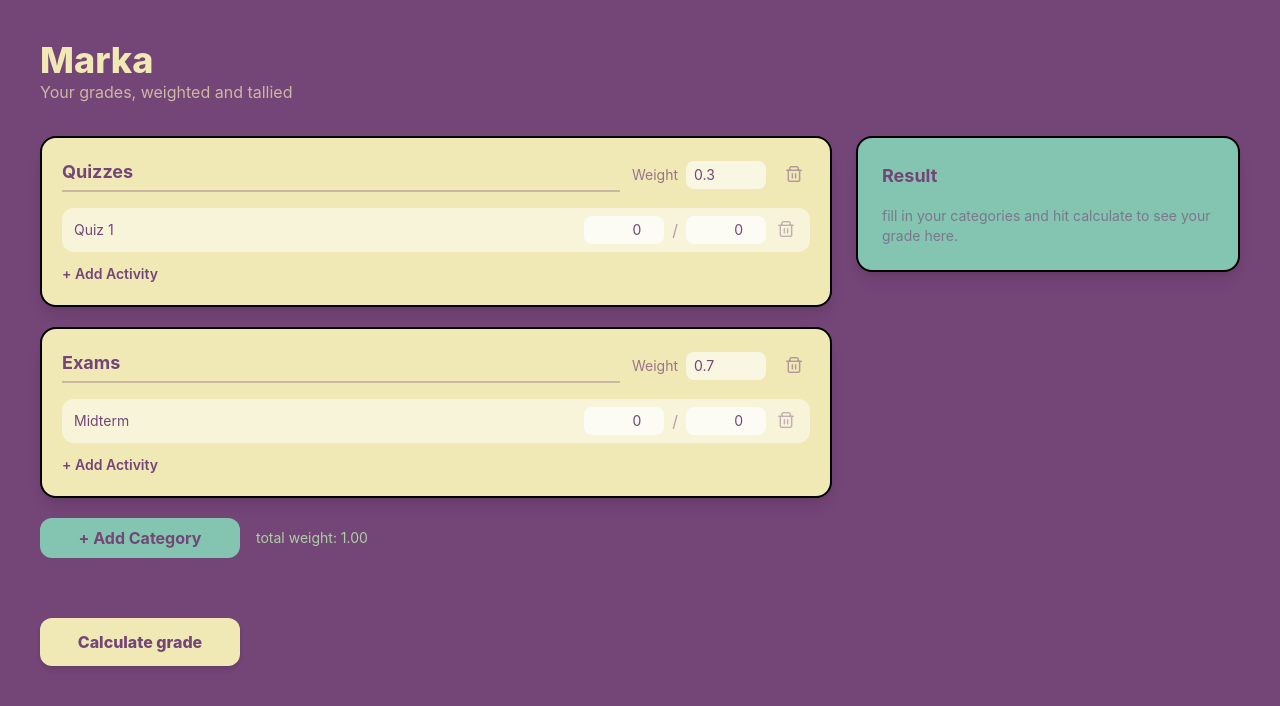
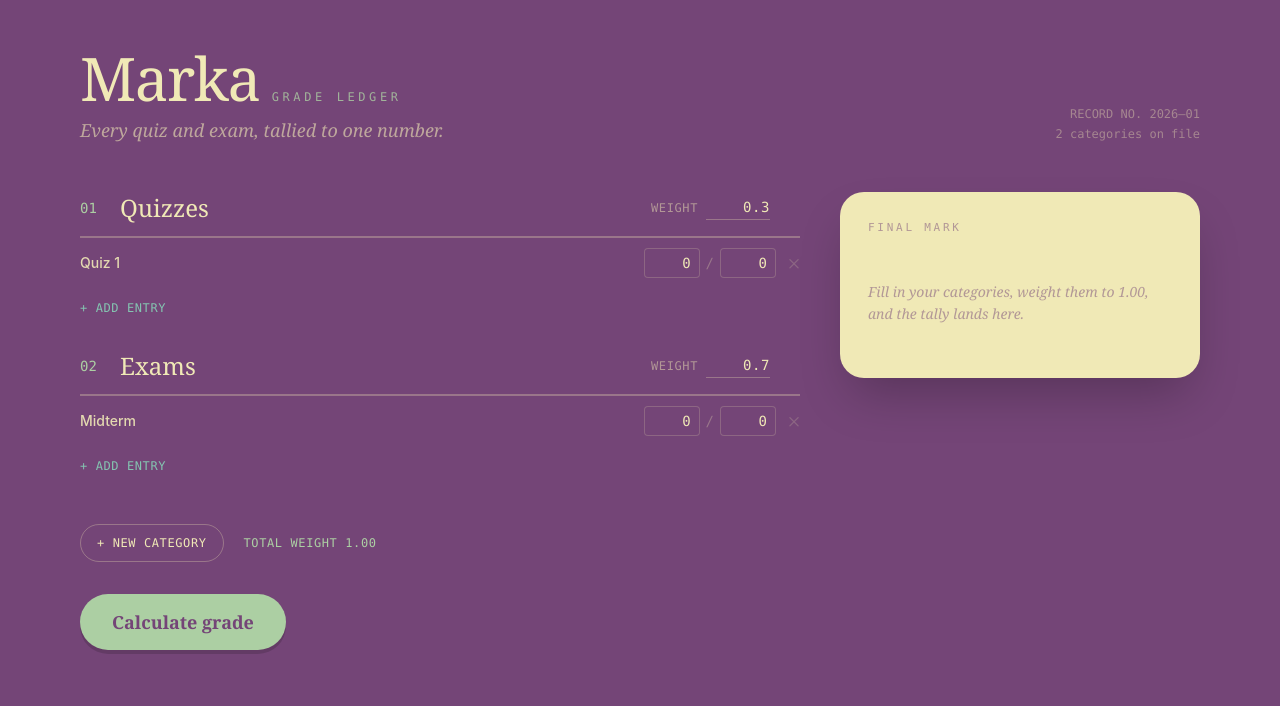
Before and after one commit to karlo-alano/marka-site, a Vue app in the folder Frontend/: page / in a window 1280 px wide. Shown: the top 706 px of the page. Built offline with nearby package versions, Linux system fonts and the light colour scheme.

Commit message:
feat(ui): redesigned the website to a more elegant look

```diff
--- a/Frontend/src/App.vue
+++ b/Frontend/src/App.vue
@@ -1,5 +1,5 @@
 <script setup lang="ts">
-import { ref, reactive } from 'vue'
+import { ref, reactive, computed } from 'vue'
 import 'primeicons/primeicons.css'
 
 interface Assessment {
@@ -43,7 +43,7 @@ const loading = ref(false)
 
 function addCategory() {
   categories.push({
-    category: 'New Category',
+    category: 'New category',
     weight: 0,
     assessments: [{ name: 'Assessment 1', earned_points: 0, total_points: 0 }],
   })
@@ -66,12 +66,28 @@ function addAssessment(catIndex: number) {
 
 function removeAssessment(catIndex: number, assIndex: number) {
   const category = categories[catIndex]
-
   if (!category) return
   category.assessments.splice(assIndex, 1)
 }
 
-const totalWeight = () => categories.reduce((sum, c) => sum + (Number(c.weight) || 0), 0)
+const totalWeight = computed(() => categories.reduce((sum, c) => sum + (Number(c.weight) || 0), 0))
+
+const weightIsBalanced = computed(() => Math.abs(totalWeight.value - 1) < 0.005)
+
+// letter mark for the stamp, purely cosmetic flavor on top of the numeric grade
+function letterFor(grade: number) {
+  if (grade >= 96.7) return '1.00'
+  if (grade >= 93.4) return '1.25'
+  if (grade >= 90.1) return '1.50'
+  if (grade >= 86.7) return '1.75'
+  if (grade >= 83.4) return '2.00'
+  if (grade >= 80.1) return '2.25'
+  if (grade >= 76.7) return '2.50'
+  if (grade >= 73.4) return '2.75'
+  if (grade >= 70.0) return '3.00'
+  if (grade >= 50) return '4.00/INC'
+  return 'F'
+}
 
 async function calculate() {
   errorMsg.value = ''
@@ -105,144 +121,191 @@ async function calculate() {
 </script>
 
 <template>
-  <main class="h-screen w-screen bg-custom-purple p-10 overflow-y-auto">
-    <div class="text-4xl font-extrabold text-custom-tan">Marka</div>
-    <div class="text-custom-tan/70 mb-8">Your grades, weighted and tallied</div>
+  <main class="min-h-screen w-screen bg-custom-purple px-6 py-12 md:px-14 lg:px-20 overflow-y-auto">
+    <!-- masthead -->
+    <header class="max-w-6xl mx-auto mb-12 flex items-end justify-between gap-6 flex-wrap">
+      <div>
+        <div class="flex items-baseline gap-3">
+          <h1 class="font-serif text-5xl md:text-6xl text-custom-tan tracking-tight">Marka</h1>
+          <span class="font-mono text-xs uppercase tracking-[0.3em] text-custom-lime/80">
+            grade ledger
+          </span>
+        </div>
+        <p class="mt-2 text-custom-tan/60 font-serif italic text-lg">
+          Every quiz and exam, tallied to one number.
+        </p>
+      </div>
+      <div class="font-mono text-xs text-custom-tan/40 text-right leading-relaxed">
+        <div>RECORD&nbsp;NO. {{ new Date().getFullYear() }}–01</div>
+        <div>
+          {{ categories.length }} categor{{ categories.length === 1 ? 'y' : 'ies' }} on file
+        </div>
+      </div>
+    </header>
 
-    <div class="grid grid-cols-1 lg:grid-cols-3 gap-6">
-      <!-- Categories input -->
-      <div class="lg:col-span-2 space-y-5">
-        <div
-          v-for="(cat, catIndex) in categories"
-          :key="catIndex"
-          class="bg-custom-tan rounded-2xl p-5 shadow-lg border-2"
-        >
-          <div class="flex items-center gap-3 mb-4">
+    <div class="max-w-6xl mx-auto grid grid-cols-1 lg:grid-cols-[1fr_360px] gap-10 items-start">
+      <!-- ledger entries -->
+      <div class="space-y-8">
+        <section v-for="(cat, catIndex) in categories" :key="catIndex" class="group">
+          <!-- category header row -->
+          <div class="flex items-center gap-4 pb-3 border-b-2 border-custom-tan/30">
+            <span class="font-mono text-custom-lime text-sm w-6 shrink-0">
+              {{ String(catIndex + 1).padStart(2, '0') }}
+            </span>
             <input
               v-model="cat.category"
-              class="flex-1 bg-transparent text-custom-purple font-bold text-lg border-b-2 border-custom-purple/30 focus:border-custom-purple outline-none pb-1"
+              class="flex-1 bg-transparent font-serif text-2xl text-custom-tan border-none outline-none placeholder:text-custom-tan/30"
               placeholder="Category name"
             />
-            <div class="flex items-center gap-2">
-              <span class="text-custom-purple/70 text-sm">Weight</span>
+            <label
+              class="flex items-center gap-2 font-mono text-xs text-custom-tan/50 uppercase tracking-wider"
+            >
+              weight
               <input
                 v-model.number="cat.weight"
                 type="number"
                 step="0.01"
                 min="0"
                 max="1"
-                class="w-20 bg-white/60 rounded-lg px-2 py-1 text-custom-purple text-sm outline-none"
+                class="w-16 bg-transparent border-b border-custom-tan/30 focus:border-custom-lime text-custom-tan text-sm font-mono outline-none text-right pb-0.5 transition-colors"
               />
-            </div>
+            </label>
             <button
               @click="removeCategory(catIndex)"
-              class="text-custom-purple/50 hover:text-red-600 font-bold px-2 cursor-pointer"
+              class="text-custom-tan/30 hover:text-custom-lime transition-colors cursor-pointer opacity-0 group-hover:opacity-100"
               title="Remove category"
             >
-              <i class="pi pi-trash"></i>
+              <i class="pi pi-trash text-sm"></i>
             </button>
           </div>
 
-          <div class="space-y-2">
+          <!-- assessment rows -->
+          <div class="divide-y divide-custom-tan/10">
             <div
               v-for="(ass, assIndex) in cat.assessments"
               :key="assIndex"
-              class="flex items-center gap-2 bg-white/50 rounded-xl px-3 py-2"
+              class="flex items-center gap-3 py-2.5"
             >
               <input
                 v-model="ass.name"
-                class="flex-1 bg-transparent text-custom-purple text-sm outline-none"
+                class="flex-1 bg-transparent text-custom-tan/90 text-sm outline-none placeholder:text-custom-tan/30 font-medium"
                 placeholder="Assessment name"
               />
-              <input
-                v-model.number="ass.earned_points"
-                type="number"
-                class="w-20 bg-white/70 rounded-lg px-2 py-1 text-custom-purple text-sm outline-none text-right"
-                placeholder="earned"
-              />
-              <span class="text-custom-purple/50">/</span>
-              <input
-                v-model.number="ass.total_points"
-                type="number"
-                class="w-20 bg-white/70 rounded-lg px-2 py-1 text-custom-purple text-sm outline-none text-right"
-                placeholder="total"
-              />
+              <div class="flex items-center gap-1.5 font-mono text-sm">
+                <input
+                  v-model.number="ass.earned_points"
+                  type="number"
+                  class="w-14 bg-custom-purple border border-custom-tan/20 focus:border-custom-lime rounded px-2 py-1 text-custom-tan text-right outline-none transition-colors"
+                />
+                <span class="text-custom-tan/30">/</span>
+                <input
+                  v-model.number="ass.total_points"
+                  type="number"
+                  class="w-14 bg-custom-purple border border-custom-tan/20 focus:border-custom-lime rounded px-2 py-1 text-custom-tan text-right outline-none transition-colors"
+                />
+              </div>
               <button
                 @click="removeAssessment(catIndex, assIndex)"
-                class="text-custom-purple/40 hover:text-red-600 px-1 cursor-pointer"
+                class="text-custom-tan/20 hover:text-custom-lime transition-colors cursor-pointer"
                 title="Remove assessment"
               >
-                <i class="pi pi-trash"></i>
+                <i class="pi pi-times text-xs"></i>
               </button>
             </div>
           </div>
 
           <button
             @click="addAssessment(catIndex)"
-            class="mt-3 text-custom-purple font-semibold text-sm hover:underline cursor-pointer"
+            class="mt-3 font-mono text-xs uppercase tracking-wider text-custom-mint hover:text-custom-lime transition-colors cursor-pointer"
           >
-            + Add Activity
+            + add entry
           </button>
-        </div>
+        </section>
 
-        <div class="flex items-center gap-4">
+        <!-- footer controls -->
+        <div class="pt-4 flex items-center gap-5 flex-wrap">
           <button
             @click="addCategory"
-            class="bg-custom-mint text-custom-purple font-bold px-4 py-2 rounded-xl hover:opacity-90 transition cursor-pointer w-50 hover:-translate-y-1"
+            class="border border-custom-tan/30 hover:border-custom-lime hover:text-custom-lime text-custom-tan font-mono text-xs uppercase tracking-wider px-4 py-2.5 rounded-full transition-colors cursor-pointer"
           >
-            + Add Category
+            + new category
           </button>
+
           <span
-            class="text-sm"
-            :class="totalWeight() === 1 ? 'text-custom-lime' : 'text-custom-tan/70'"
+            class="font-mono text-xs uppercase tracking-wider"
+            :class="weightIsBalanced ? 'text-custom-lime' : 'text-custom-tan/40'"
           >
-            total weight: {{ totalWeight().toFixed(2) }}
-            <span v-if="totalWeight() !== 1">(should be 1.00)</span>
+            total weight {{ totalWeight.toFixed(2) }}
+            <span v-if="!weightIsBalanced">&middot; should equal 1.00</span>
           </span>
         </div>
 
         <button
           @click="calculate"
           :disabled="loading"
-          class="bg-custom-tan text-custom-purple font-extrabold px-6 py-3 rounded-xl shadow-md hover:opacity-90 transition disabled:opacity-50 w-50 cursor-pointer mt-10"
+          class="bg-custom-lime text-custom-purple font-serif font-bold text-lg px-8 py-3.5 rounded-full shadow-[0_4px_0_0_rgba(0,0,0,0.15)] hover:-translate-y-0.5 hover:shadow-[0_6px_0_0_rgba(0,0,0,0.15)] active:translate-y-0 active:shadow-[0_2px_0_0_rgba(0,0,0,0.15)] transition-all disabled:opacity-50 disabled:translate-y-0 disabled:shadow-none cursor-pointer"
         >
-          {{ loading ? 'Calculating…' : 'Calculate grade' }}
+          {{ loading ? 'Tallying…' : 'Calculate grade' }}
         </button>
 
-        <div v-if="errorMsg" class="text-red-300 font-medium">{{ errorMsg }}</div>
+        <p v-if="errorMsg" class="font-mono text-sm text-rose-300">{{ errorMsg }}</p>
       </div>
 
-      <!-- Result panel -->
-      <div class="bg-custom-mint rounded-2xl p-6 shadow-lg h-fit sticky top-10 border-2">
-        <div class="text-custom-purple font-bold text-lg mb-4">Result</div>
+      <!-- result: the stamp -->
+      <aside class="sticky top-10 bg-custom-tan rounded-3xl p-7 shadow-2xl">
+        <div class="font-mono text-[11px] uppercase tracking-[0.25em] text-custom-purple/50 mb-5">
+          Final mark
+        </div>
 
-        <div v-if="subjectGrade !== null" class="space-y-4">
-          <div class="text-5xl font-extrabold text-custom-purple">{{ subjectGrade }}%</div>
+        <div v-if="subjectGrade !== null" class="space-y-6">
+          <div class="relative flex flex-col items-center py-4">
+            <div
+              class="w-36 h-36 rounded-full border-[3px] border-custom-purple flex flex-col items-center justify-center -rotate-3"
+            >
+              <span class="font-serif text-5xl font-bold text-custom-purple leading-none">
+                {{ subjectGrade }}
+              </span>
+              <span class="font-mono text-[10px] text-custom-purple/50 mt-1">percent</span>
+            </div>
+            <div
+              class="absolute -right-1 top-0 bg-custom-purple text-custom-lime font-mono text-sm font-bold w-10 h-10 rounded-full flex items-center justify-center rotate-12"
+            >
+              {{ letterFor(subjectGrade) }}
+            </div>
+          </div>
 
-          <div class="space-y-2 mt-4">
+          <div class="space-y-2.5">
             <div
               v-for="item in breakdown"
               :key="item.category"
-              class="bg-custom-tan/60 rounded-lg p-3"
+              class="flex items-center justify-between text-sm border-b border-custom-purple/10 pb-2"
             >
-              <div class="flex justify-between text-custom-purple font-semibold text-sm">
-                <span>{{ item.category }}</span>
-                <span>{{ item.percentage }}%</span>
+              <div>
+                <div class="text-custom-purple font-semibold">{{ item.category }}</div>
+                <div class="font-mono text-[11px] text-custom-purple/40">
+                  weight {{ item.weight }} &middot; earns {{ item.contribution }}
+                </div>
               </div>
-              <div class="flex justify-between text-custom-purple/70 text-xs mt-1">
-                <span>weight {{ item.weight }}</span>
-                <span>contributes {{ item.contribution }}</span>
-              </div>
+              <div class="font-mono text-custom-purple font-bold">{{ item.percentage }}%</div>
             </div>
           </div>
         </div>
 
-        <div v-else class="text-custom-purple/60 text-sm">
-          fill in your categories and hit calculate to see your grade here.
+        <div v-else class="text-custom-purple/50 text-sm font-serif italic leading-relaxed py-6">
+          Fill in your categories, weight them to 1.00, and the tally lands here.
         </div>
-      </div>
+      </aside>
     </div>
   </main>
 </template>
 
-<style scoped></style>
+<style scoped>
+input[type='number']::-webkit-inner-spin-button,
+input[type='number']::-webkit-outer-spin-button {
+  -webkit-appearance: none;
+  margin: 0;
+}
+input[type='number'] {
+  -moz-appearance: textfield;
+}
+</style>
```
